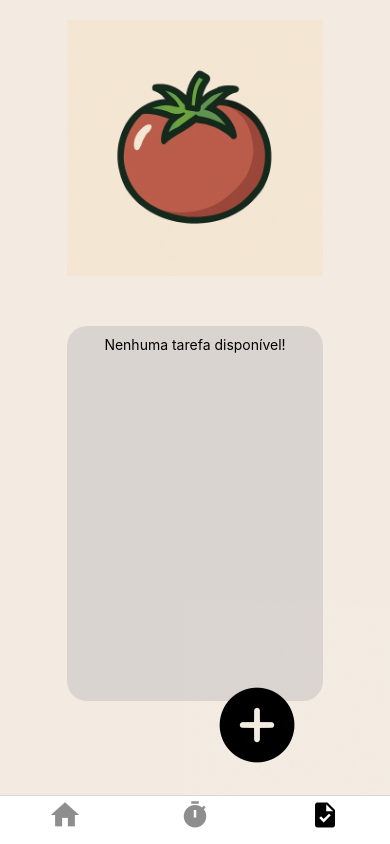
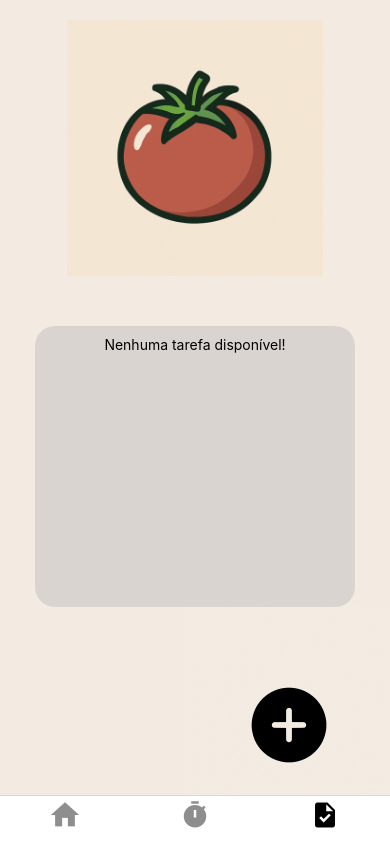
Before and after one commit to gabrielvedova/doropomo, a React Native app in the folder doropomo/: screen /Tasks in a window 390 px wide. Built offline with nearby package versions, Linux system fonts and the light colour scheme.

Commit message:
feat(Tasks): adjust layout width and alignment for improved task display

```diff
--- a/doropomo/src/components/tasks/ListTasks.js
+++ b/doropomo/src/components/tasks/ListTasks.js
@@ -93,7 +93,7 @@ export default ({
             data={listTasks}
             keyExtractor={(item) => item.id.toString()}
             contentContainerStyle={{
-              width: "100%",
+              width: 300,
               alignItems: "center",
               justifyContent: "center",
             }}
@@ -150,6 +150,8 @@ export default ({
               <View
                 style={{
                   width: "100%",
+                  justifyContent: "center",
+                  alignItems: "center",
                 }}
               >
                 <Text>Nenhuma tarefa disponível!</Text>
@@ -172,7 +174,7 @@ const styles = StyleSheet.create({
     marginBottom: 10,
     backgroundColor: "#C4C0C088",
     padding: 10,
-    minHeight: "80%",
+    minHeight: "60%",
     borderRadius: 20,
     justifyContent: "center",
     alignItems: "center",
```
